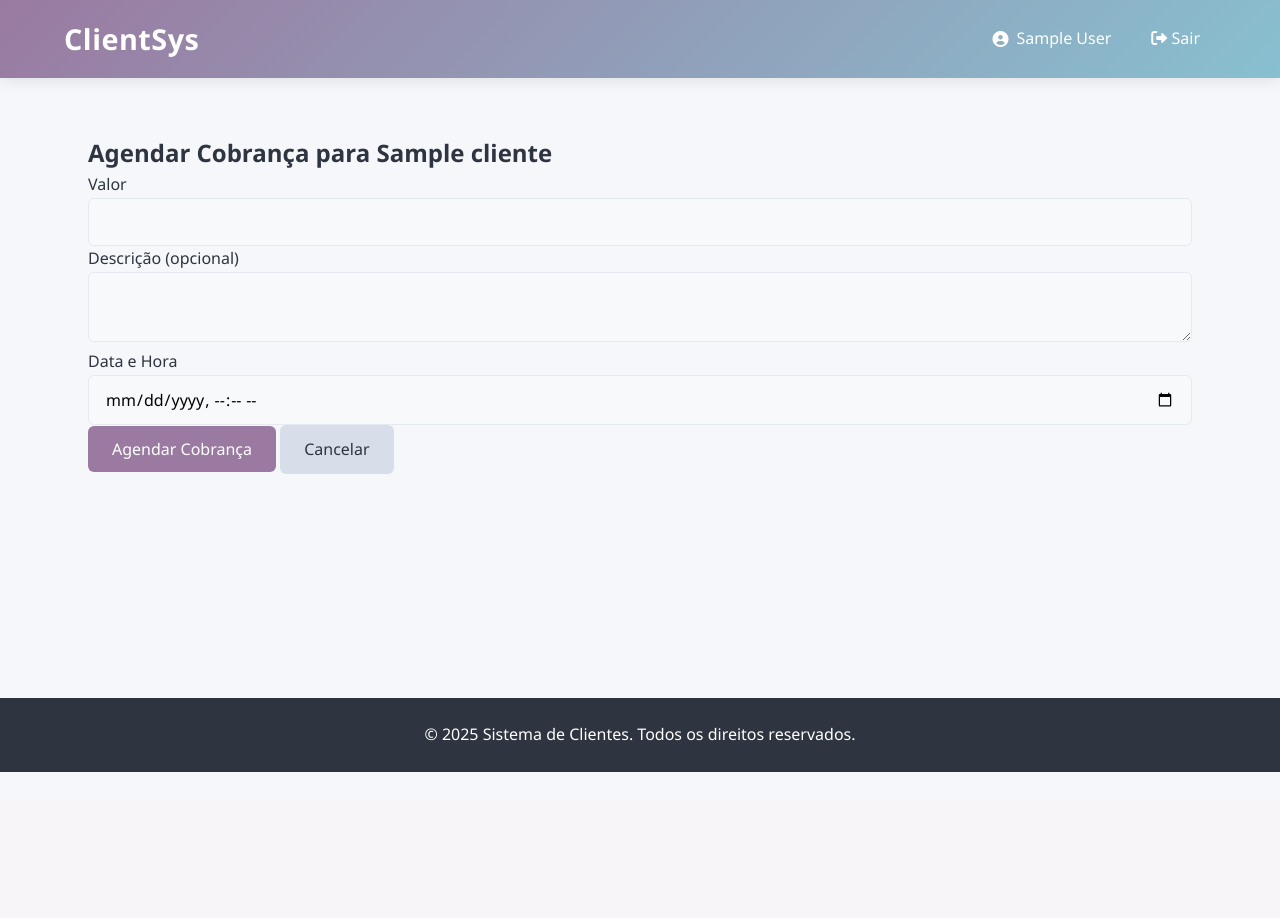
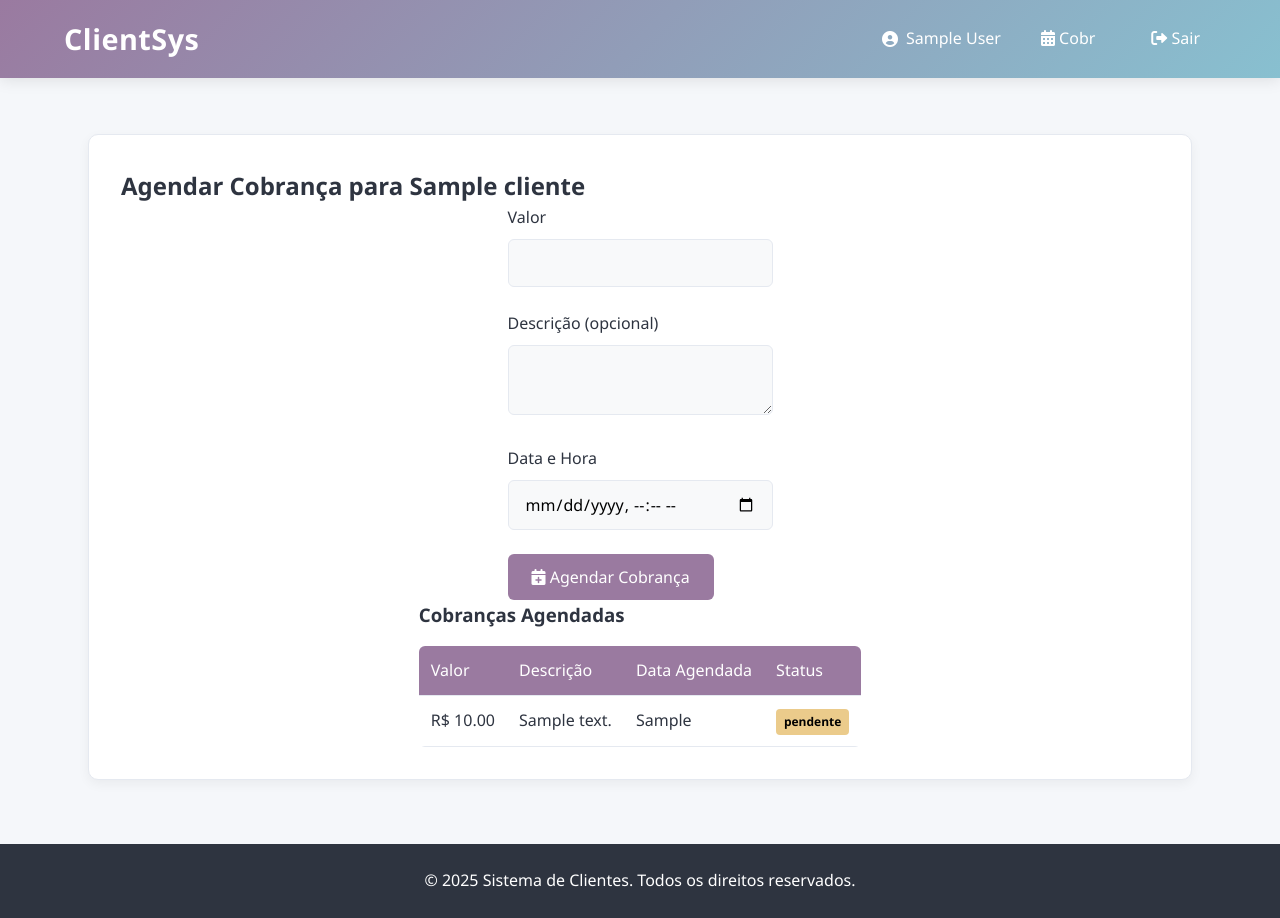
Before and after one commit to thal01veloso/sistema_cadastro, a Flask app: template templates/agendar_cobranca.html in a window 1280 px wide. Before the commit the page ends 772 px from the top, so only its background shows below. Run offline with Flask 3, Linux system fonts and the light colour scheme; the visitor is signed in with stand-in values (Sample User, id 1); the template is opened without the code that fills it: most values are stand-ins (such as "Sample title", 1, 10 or a date in 2020); some libraries are stand-ins or nearby versions.

```diff
--- a/app.py
+++ b/app.py
@@ -327,9 +327,11 @@ def buscar_clientes():
         clientes = db_query("SELECT * FROM clientes ORDER BY nome")
 
     return render_template('_clientes_partial.html', clientes=clientes)
+
 @app.route('/agendar_cobranca/<int:cliente_id>', methods=['GET', 'POST'])
 @login_required
 def agendar_cobranca(cliente_id):
+    # Obter cliente
     cliente = db_query(
         "SELECT * FROM clientes WHERE id = %s",
         (cliente_id,),
@@ -340,13 +342,26 @@ def agendar_cobranca(cliente_id):
         flash('Cliente não encontrado!', 'danger')
         return redirect(url_for('listar_clientes'))
 
+    # Obter cobranças existentes
+    query = """
+        SELECT id, cliente_id, valor,
+               descricao,
+               data_agendamento,
+               DATE_FORMAT(data_agendamento, '%%d/%%m/%%Y %%H:%%i') as data_formatada,
+               status
+        FROM cobrancas
+        WHERE cliente_id = %s
+        ORDER BY data_agendamento DESC
+    """
+    cobrancas = db_query(query, (cliente_id,))
+
+    # --- CÓDIGO DE PROCESSAMENTO DO FORMULÁRIO ---
     if request.method == 'POST':
         try:
             valor = request.form.get('valor', '').strip()
             descricao = request.form.get('descricao', '').strip()
             data_agendamento = request.form.get('data_agendamento', '').strip()
 
-            # Validações
             if not all([valor, data_agendamento]):
                 flash('Valor e data são obrigatórios!', 'danger')
                 return redirect(url_for('agendar_cobranca', cliente_id=cliente_id))
@@ -358,20 +373,23 @@ def agendar_cobranca(cliente_id):
                 flash('Formato inválido para valor ou data!', 'danger')
                 return redirect(url_for('agendar_cobranca', cliente_id=cliente_id))
 
-            # Insere no banco de dados
             db_commit(
                 "INSERT INTO cobrancas (cliente_id, valor, descricao, data_agendamento) VALUES (%s, %s, %s, %s)",
                 (cliente_id, valor_float, descricao, data_obj)
             )
 
             flash('Cobrança agendada com sucesso!', 'success')
-            return redirect(url_for('listar_clientes'))
+            return redirect(url_for('agendar_cobranca', cliente_id=cliente_id))
 
         except Exception as e:
             flash(f'Erro ao agendar cobrança: {str(e)}', 'danger')
             return redirect(url_for('agendar_cobranca', cliente_id=cliente_id))
+    # --- FIM DO CÓDIGO DE PROCESSAMENTO ---
 
-    return render_template('agendar_cobranca.html', cliente=cliente)
+    return render_template('agendar_cobranca.html',
+                         cliente=cliente,
+                         cobrancas=cobrancas)
+
 
 @app.route('/enviar_cobranca/<int:cobranca_id>')
 @login_required
@@ -412,5 +430,26 @@ def enviar_cobranca(cobranca_id):
         flash(f'Erro ao enviar cobrança: {str(e)}', 'danger')
         return redirect(url_for('listar_clientes'))
 
+@app.route('/listar_cobrancas')
+@login_required
+def listar_cobrancas():
+    # Consulta revisada para garantir que cliente_id está incluído
+    query = """
+        SELECT c.id, c.valor, c.descricao, c.status,
+               DATE_FORMAT(c.data_agendamento, '%%d/%%m/%%Y %%H:%%i') as data_formatada,
+               cl.nome as cliente_nome,
+               cl.id as cliente_id,  # Adicionado esta linha
+               cl.telefone
+        FROM cobrancas c
+        JOIN clientes cl ON c.cliente_id = cl.id
+        ORDER BY c.data_agendamento DESC
+    """
+    cobrancas = db_query(query)
+
+    # Debug para verificar os dados
+    print("Cobranças encontradas:", cobrancas)
+
+    return render_template('listar_cobrancas.html', cobrancas=cobrancas)
+
 if __name__ == '__main__':
     app.run(debug=os.getenv('FLASK_DEBUG', 'False') == 'True')
--- a/static/style.css
+++ b/static/style.css
@@ -603,3 +603,119 @@ a, button, input, .form-control {
       justify-content: center;
   }
 }
+
+/* Estilos para a tabela de cobranças */
+.table-responsive {
+  overflow-x: auto;
+}
+
+.table {
+  width: 100%;
+  border-collapse: collapse;
+  margin-top: 1rem;
+}
+
+.table th, .table td {
+  padding: 0.75rem;
+  text-align: left;
+  border-bottom: 1px solid var(--gray-light);
+}
+
+.table th {
+  background-color: var(--primary-color);
+  color: white;
+}
+
+.table tr:nth-child(even) {
+  background-color: rgba(154, 122, 160, 0.05);
+}
+
+.table tr:hover {
+  background-color: rgba(154, 122, 160, 0.1);
+}
+
+/* Badges para status */
+.badge {
+  padding: 0.35em 0.65em;
+  font-size: 0.75em;
+  font-weight: 700;
+  line-height: 1;
+  text-align: center;
+  white-space: nowrap;
+  vertical-align: baseline;
+  border-radius: 0.25rem;
+}
+
+.bg-warning {
+  background-color: var(--warning-color);
+  color: #000;
+}
+
+.bg-success {
+  background-color: var(--success-color);
+  color: white;
+}
+
+.bg-secondary {
+  background-color: var(--gray-medium);
+  color: var(--dark-color);
+}
+
+/* Botões de ação na tabela */
+.btn-sm {
+  padding: 0.25rem 0.5rem;
+  font-size: 0.875rem;
+  border-radius: 0.2rem;
+}
+
+/* Estado vazio */
+.empty-state {
+  text-align: center;
+  padding: 2rem;
+  color: var(--gray-medium);
+  border: 1px dashed var(--gray-light);
+  border-radius: 8px;
+  margin-top: 1rem;
+}
+
+.empty-state i {
+  margin-bottom: 1rem;
+  color: var(--gray-medium);
+}
+/* Estilos para a tabela de cobranças */
+.table-cobrancas {
+  font-size: 0.9rem;
+}
+
+.table-cobrancas th {
+  background-color: #9a7aa0;
+  color: white;
+  font-weight: 500;
+}
+
+.table-cobrancas tr:hover {
+  background-color: rgba(154, 122, 160, 0.05);
+}
+
+/* Badges de status */
+.badge-pendente {
+  background-color: #ebcb8b;
+  color: #000;
+}
+
+.badge-enviada {
+  background-color: #a3be8c;
+  color: #fff;
+}
+
+.badge-cancelada {
+  background-color: #d08770;
+  color: #fff;
+}
+
+/* Botões de ação */
+.btn-cobranca {
+  padding: 0.3rem 0.6rem;
+  font-size: 0.8rem;
+  margin: 0 2px;
+}
--- a/templates/agendar_cobranca.html
+++ b/templates/agendar_cobranca.html
@@ -2,26 +2,76 @@
 
 {% block content %}
 <div class="container mt-4">
+    <div class="card">
+        <div class="card-header">
             <h2>Agendar Cobrança para {{ cliente.nome }}</h2>
+        </div>
 
+        <div class="card-body">
+            <!-- Formulário de agendamento -->
             <form method="POST">
-        <div class="mb-3">
-            <label for="valor" class="form-label">Valor</label>
+                <div class="form-group">
+                    <label for="valor">Valor</label>
                     <input type="number" step="0.01" class="form-control" id="valor" name="valor" required>
                 </div>
 
-        <div class="mb-3">
-            <label for="descricao" class="form-label">Descrição (opcional)</label>
+                <div class="form-group">
+                    <label for="descricao">Descrição (opcional)</label>
                     <textarea class="form-control" id="descricao" name="descricao" rows="2"></textarea>
                 </div>
 
-        <div class="mb-3">
-            <label for="data_agendamento" class="form-label">Data e Hora</label>
+                <div class="form-group">
+                    <label for="data_agendamento">Data e Hora</label>
                     <input type="datetime-local" class="form-control" id="data_agendamento" name="data_agendamento" required>
                 </div>
 
-        <button type="submit" class="btn btn-primary">Agendar Cobrança</button>
-        <a href="{{ url_for('listar_clientes') }}" class="btn btn-secondary">Cancelar</a>
+                <button type="submit" class="btn btn-primary">
+                    <i class="fas fa-calendar-plus"></i> Agendar Cobrança
+                </button>
             </form>
+
+            <!-- Lista de cobranças agendadas -->
+            <div class="mt-5">
+                <h3>Cobranças Agendadas</h3>
+
+                {% if cobrancas %}
+                    <div class="table-responsive">
+                        <table class="table">
+                            <thead>
+                                <tr>
+                                    <th>Valor</th>
+                                    <th>Descrição</th>
+                                    <th>Data Agendada</th>
+                                    <th>Status</th>
+                                </tr>
+                            </thead>
+                            <tbody>
+                                {% for cobranca in cobrancas %}
+                                <tr>
+                                    <td>R$ {{ "%.2f"|format(cobranca.valor) }}</td>
+                                    <td>{{ cobranca.descricao or '-' }}</td>
+                                    <td>{{ cobranca.data_formatada }}</td>
+                                    <td>
+                                        <span class="badge
+                                            {% if cobranca.status == 'pendente' %}bg-warning
+                                            {% elif cobranca.status == 'enviada' %}bg-success
+                                            {% else %}bg-secondary{% endif %}">
+                                            {{ cobranca.status }}
+                                        </span>
+                                    </td>
+                                </tr>
+                                {% endfor %}
+                            </tbody>
+                        </table>
+                    </div>
+                {% else %}
+                    <div class="empty-state">
+                        <i class="fas fa-calendar-times fa-3x mb-3"></i>
+                        <p>Nenhuma cobrança agendada para este cliente.</p>
+                    </div>
+                {% endif %}
+            </div>
+        </div>
+    </div>
 </div>
 {% endblock %}
--- a/templates/base.html
+++ b/templates/base.html
@@ -52,6 +52,7 @@
                         <i class="fas fa-user-circle"></i>
                         <span>{{ session['nome'] }}</span>
                     </li>
+                    <li><a href="{{ url_for('listar_cobrancas') }}"><i class="fas fa-calendar-alt"></i> Cobr
                     <li><a href="{{ url_for('logout') }}"><i class="fas fa-sign-out-alt"></i> Sair</a></li>
                     {% else %}
                     <li><a href="{{ url_for('login') }}"><i class="fas fa-sign-in-alt"></i> Login</a></li>
```
Also changed, not shown: templates/listar_cobrancas.html (added, +76 -0 lines). Lines whose indentation alone changed are shown as unchanged.
